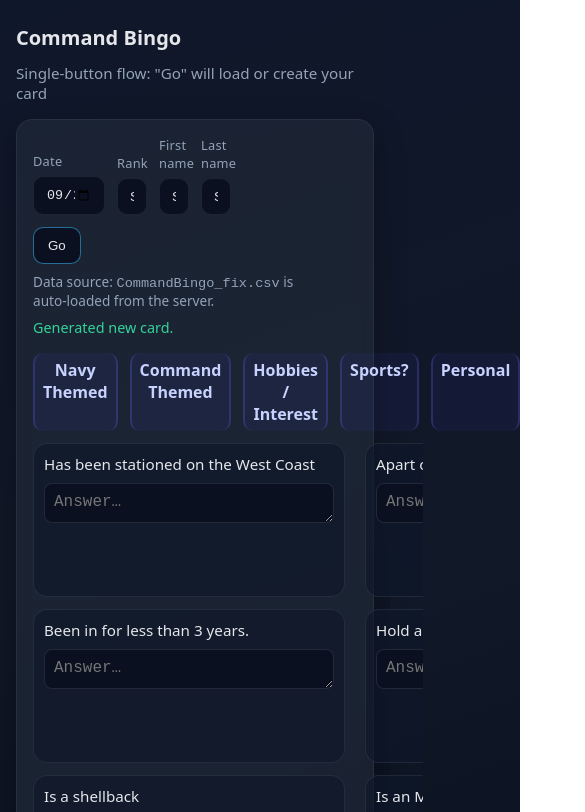
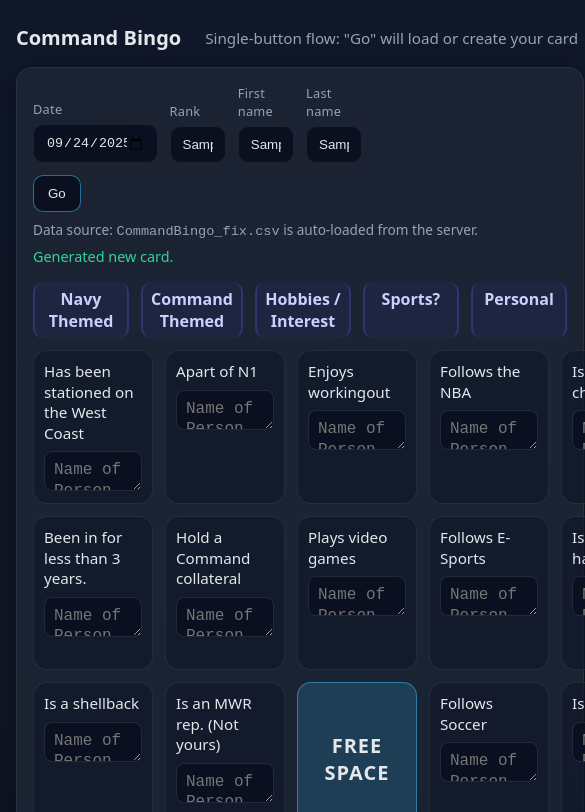
Before and after one commit to Wilcoj4/NavyBingo, a plain HTML site: page templates/index.html in a window 390 px wide. Both pictures are taken after typing "Sample", "Sample", "Sample" into the empty fields and a click on the button "Go". Shown: the top 812 px of the page, 585 px wide, since content can reach past the window. Drawn offline with Linux system fonts and the light colour scheme.

Commit message:
Attempting scroll fix on mobile device. Please test.

```diff
--- a/templates/index.html
+++ b/templates/index.html
@@ -71,23 +71,30 @@
       gap: 6px;
     }
 
-      /* Responsive: Make grid scrollable on small screens */
+    /* Responsive: Make entire page scrollable on small screens */
     @media (max-width: 700px) {
+      html, body {
+        width: 100vw;
+        min-width: 600px;
+        overflow-x: auto;
+      }
+      .container {
+        min-width: 600px;
+        width: 100vw;
+        overflow-x: auto;
+      }
       .grid {
-          display: block;
+        display: grid;
+        grid-template-columns: repeat(5, minmax(120px, 1fr));
+        gap: 12px;
+        width: 100%;
+        min-width: 600px;
         overflow-x: auto;
-          white-space: nowrap;
-          width: 100vw;
-          max-width: 100vw;
-          padding-bottom: 8px;
       }
       .cell {
-          display: inline-block;
-          vertical-align: top;
-          min-width: 180px;
-          width: 80vw;
-          max-width: 90vw;
-          margin-right: 8px;
+        min-width: 120px;
+        width: 100%;
+        max-width: none;
       }
     }
     .field label {
@@ -433,7 +440,7 @@ else if (ch === '\r') { /* ignore */ }
 
             const ansEl = document.createElement('textarea');
             ansEl.className = 'answer';
-            ansEl.placeholder = 'Answer…';
+            ansEl.placeholder = 'Name of Person...';
             ansEl.value = state.answers[id] || '';
             autoFit(ansEl);
 
```
Lines whose indentation alone changed are shown as unchanged.
